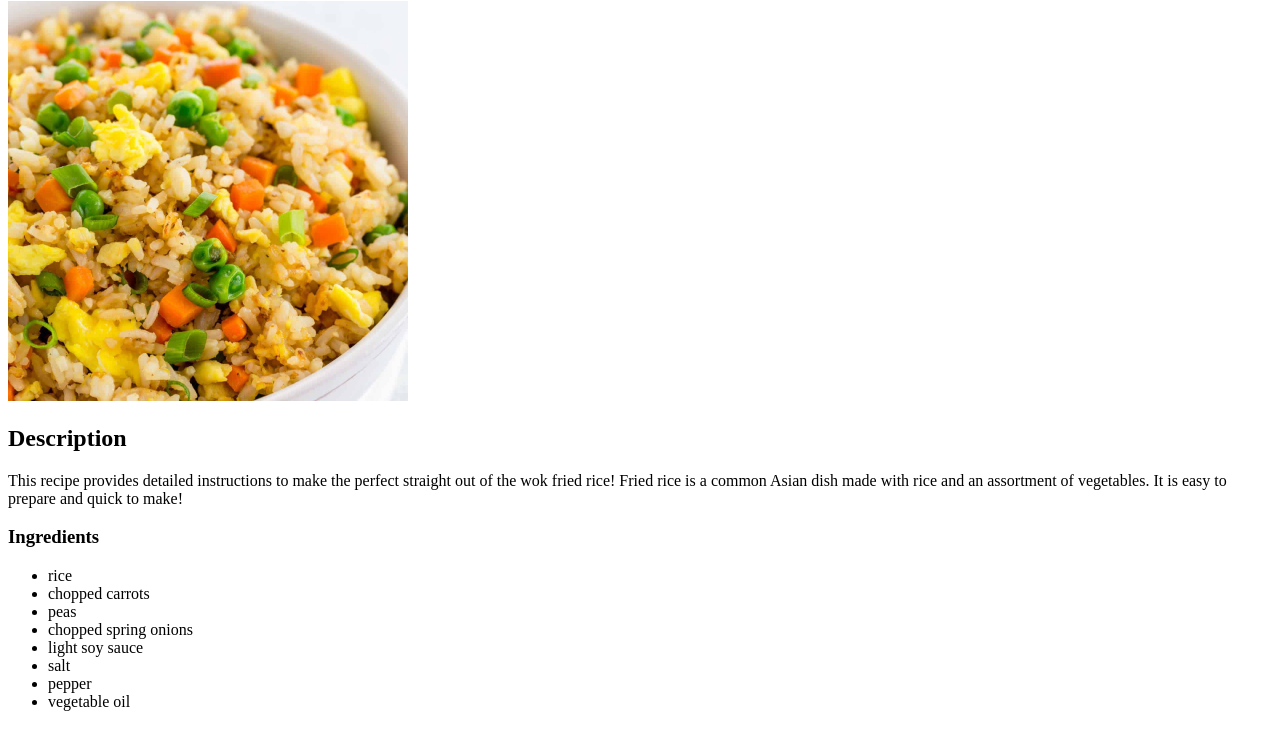
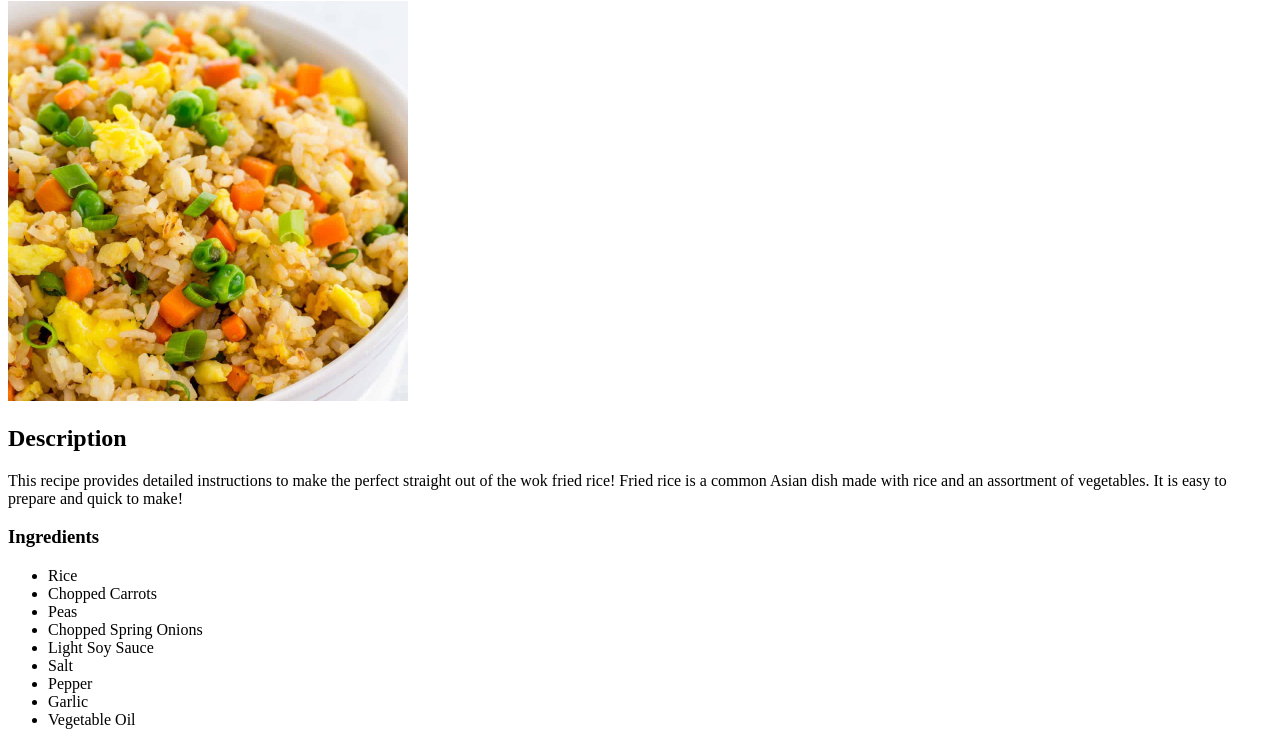
Before and after one commit to RitzRoyce/odin-recipes, a plain HTML site: page recipes/fried-rice.html in a window 1280 px wide. Shown: the part 79-810 px from the top of the page. Drawn offline with Linux system fonts and the light colour scheme.

Commit message:
Made minor edits to capitalisation

```diff
--- a/recipes/fried-rice.html
+++ b/recipes/fried-rice.html
@@ -2,7 +2,7 @@
 <html lang="en">
     <head>
         <meta charset="UTF-8">
-        <title>How to Make Fried Rice</title>
+        <title>How To Make Fried Rice</title>
     </head>
     <body>
         <h1>How to make the Perfect Fried Rice Dish!</h1>
@@ -18,28 +18,31 @@
 
         <ul>
             <li>
-                rice
+                Rice
             </li>
             <li>
-                chopped carrots
+                Chopped Carrots
             </li>
             <li>
-                peas
+                Peas
             </li>
             <li>
-                chopped spring onions
+                Chopped Spring Onions
             </li>
             <li>
-                light soy sauce
+                Light Soy Sauce
             </li>
             <li>
-                salt
+                Salt
             </li>
             <li>
-                pepper
+                Pepper
             </li>
             <li>
-                vegetable oil
+                Garlic
+            </li>
+            <li>
+                Vegetable Oil
             </li>
         </ul>
         <h3>Steps</h3>
```
Also changed, not shown: recipes/ice-cream.html (+4 -4 lines), recipes/mojito.html (added, +52 -0 lines).
